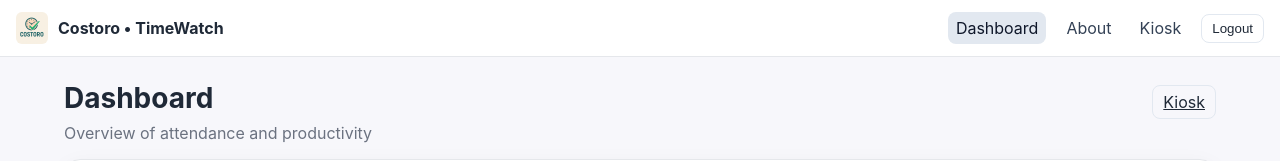
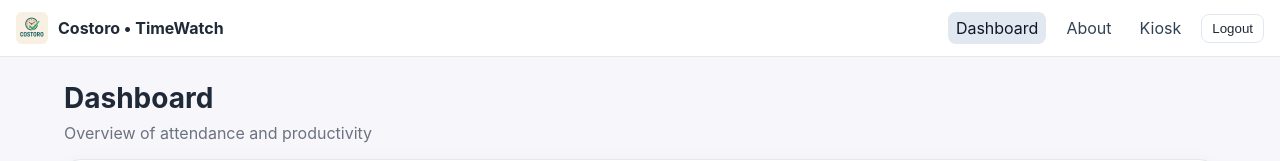
Before and after one commit to Timetologin/timewatch, a React (Create React App) app in the folder client/: page / in a window 1280 px wide. Shown: the top 161 px of the page. Built offline with nearby package versions, Linux system fonts and the light colour scheme; no server answers; sample sign-in values are in the browser's storage.

Commit message:
ui: remove duplicate Kiosk link from Dashboard (Navbar only)

```diff
--- a/client/src/pages/Dashboard.js
+++ b/client/src/pages/Dashboard.js
@@ -1,6 +1,5 @@
 // client/src/pages/Dashboard.js
 import React, { useEffect, useMemo, useState } from 'react';
-import { Link } from 'react-router-dom';
 import QuickActions from '../components/QuickActions';
 import StatsCharts from '../components/StatsCharts';
 import AttendanceTable from '../components/AttendanceTable';
@@ -8,7 +7,7 @@ import { api } from '../api';
 import toast from 'react-hot-toast';
 import BypassBanner from '../components/BypassBanner';
 
-// helpers
+// ---- Helpers ----
 function dayISO(d = new Date()) {
   const x = new Date(d.getTime() - d.getTimezoneOffset() * 60000);
   return x.toISOString().slice(0, 10);
@@ -52,17 +51,16 @@ function secondsOfRow(r, now = new Date()) {
 function hasActiveSession(r) {
   if (Array.isArray(r.sessions) && r.sessions.length) {
     const last = r.sessions[r.sessions.length - 1];
-    if (last?.start && !last?.end) return true;
-  } else if (r.clockIn && !r.clockOut) {
-    return true;
+    return !!(last?.start && !last?.end);
   }
-  return false;
+  return !!(r.clockIn && !r.clockOut);
 }
 
+// ---- KPIs with live seconds ----
 function KPIs() {
   const [rows, setRows] = useState([]);
   const [late, setLate] = useState(0);
-  const [tick, setTick] = useState(0);
+  const [tick, setTick] = useState(0); // מתקתק כל שנייה בשביל "לייב"
 
   const load = async () => {
     try {
@@ -78,6 +76,7 @@ function KPIs() {
           ? data.data
           : [];
 
+      // Late entries: כניסה ראשונה אחרי 09:15
       const lateCount = arr.filter((r) => {
         let firstIn = null;
         if (Array.isArray(r.sessions) && r.sessions.length) {
@@ -104,21 +103,25 @@ function KPIs() {
     return () => window.removeEventListener('attendance-changed', onChanged);
   }, []);
 
+  // מתקתק כל שנייה כדי לחשב “לייב”
   useEffect(() => {
     const t = setInterval(() => setTick((x) => x + 1), 1000);
     return () => clearInterval(t);
   }, []);
 
+  // חישוב “חי” לפי השעה הנוכחית
   const { todaySec, weekSec, monthSec } = useMemo(() => {
     const now = new Date();
     const todayKey = dayISO(now);
+
     let today = 0, week = 0;
     for (const r of rows) {
       const s = secondsOfRow(r, now);
       week += s;
       if (r.date === todayKey) today += s;
     }
-    const month = week; // sample
+    // Month (sample) – כרגע משתמש באותם 7 ימים (כמו שהיה לפני), אפשר להרחיב בהמשך
+    const month = week;
     return { todaySec: today, weekSec: week, monthSec: month };
   }, [rows, tick]);
 
@@ -149,11 +152,8 @@ function KPIs() {
 export default function Dashboard() {
   return (
     <div className="container">
-      <div style={{ display: 'flex', alignItems: 'center', gap: 12 }}>
-        <h2 className="h2" style={{ marginRight: 'auto' }}>Dashboard</h2>
-        {/* קישור ריאקטיבי ל-Kiosk (ללא ריענון דף) */}
-        <Link to="/kiosk" className="btn-ghost">Kiosk</Link>
-      </div>
+      {/* בלי קישור Kiosk כאן */}
+      <h2 className="h2">Dashboard</h2>
       <div className="muted">Overview of attendance and productivity</div>
 
       <BypassBanner />
```
